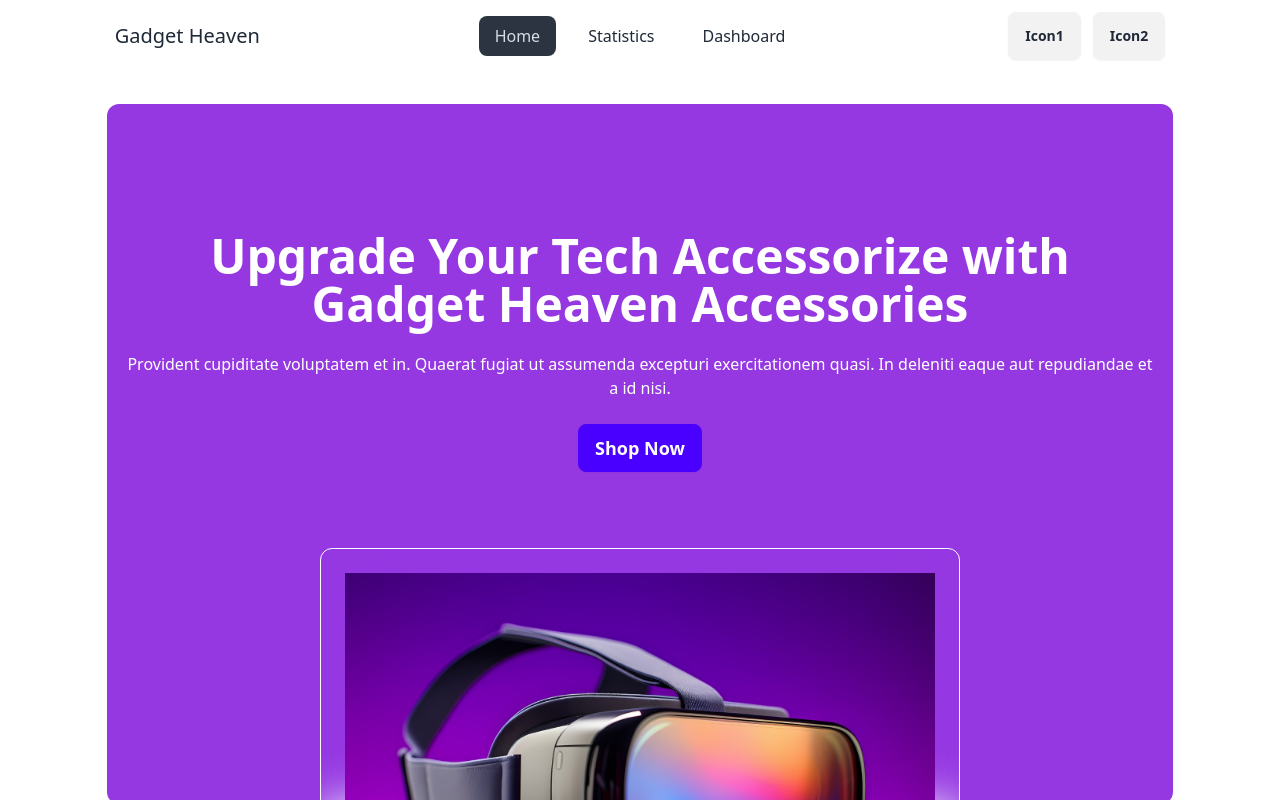
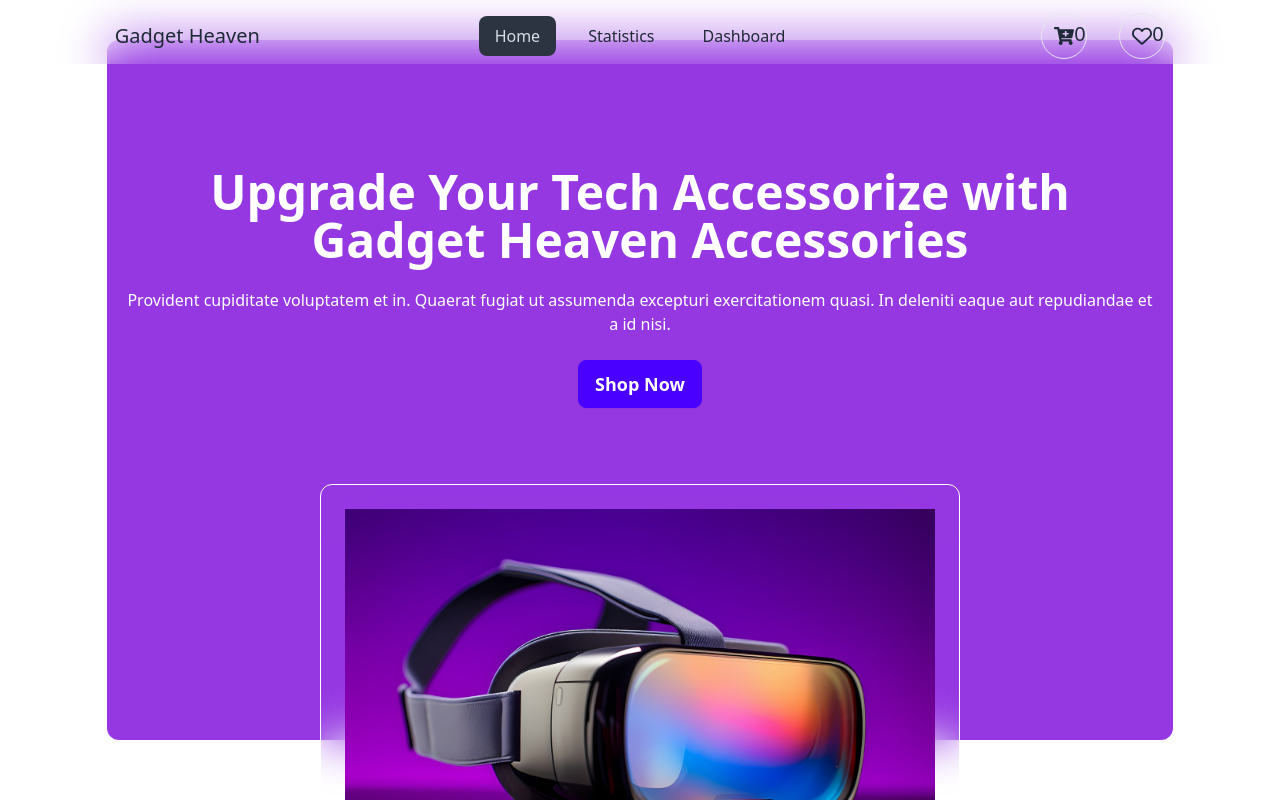
Before and after one commit to imran-information/gadget, a React (Vite) app: page / in a window 1280 px wide. Shown: the top 800 px of the page. Built offline with nearby package versions, Linux system fonts and the light colour scheme.

Commit message:
dashboard cart/wishlisist add

```diff
--- a/package.json
+++ b/package.json
@@ -14,6 +14,7 @@
     "match-sorter": "^7.0.0",
     "react": "^18.3.1",
     "react-dom": "^18.3.1",
+    "react-icons": "^5.3.0",
     "react-router-dom": "^6.27.0",
     "sort-by": "^1.2.0"
   },
--- a/src/components/DashboardCart.jsx
+++ b/src/components/DashboardCart.jsx
@@ -24,7 +24,7 @@ const DashboardCart = () => {
             <div className='flex justify-between items-center'>
                 <div className='text-2xl font-bold'>Cart</div>
                 <div className='flex justify-between gap-10 items-center'>
-                    <h2 className='text-2xl font-bold'>Total cost:</h2>
+                    <h2 className='text-2xl font-bold'>Total cost: {price}</h2>
                     <button onClick={handleShortByProduct} className='btn btn-outline font-bold'>Short by Price</button>
                     <button className='btn btn-outline font-bold'>Purchase</button>
                 </div>
--- a/src/components/DashboardWishlist.jsx
+++ b/src/components/DashboardWishlist.jsx
@@ -1,11 +1,37 @@
-import React from 'react';
+import React, { useEffect, useState } from 'react';
+import { getToHartProduct } from '../utility';
+import Card from './Card';
 
 const DashboardWishlist = () => {
+    const getProducts = getToHartProduct()
+    const [product, setProduct] = useState([]);
+    const [price, setPrice] = useState(0)
+
+    useEffect(() => {
+        setProduct(getProducts)
 
 
+    }, [])
+    const handleShortByProduct = () => {
+        const sorted = [...getProducts].sort((a, b) => b.price - a.price)
+        setProduct(sorted)
+    }
     return (
-        <div>
-            DashboardWishlist
+        <div className='my-10'>
+            <div className='flex justify-between items-center'>
+                <div className='text-2xl font-bold'>Wishlist</div>
+                <div className='flex justify-between gap-10 items-center'>
+                    <h2 className='text-2xl font-bold'>Total cost: {price}</h2>
+                    <button onClick={handleShortByProduct} className='btn btn-outline font-bold'>Short by Price</button>
+                    <button className='btn btn-outline font-bold'>Purchase</button>
+                </div>
+            </div>
+            <div className='grid grid-cols-1 md:grid-cols-2 lg:grid-cols-4 gap-5 my-10'>
+                {
+                    product.map(product => <Card key={product.id} product={product}></Card>)
+
+                }
+            </div>
         </div>
     );
 };
--- a/src/components/NavBar.jsx
+++ b/src/components/NavBar.jsx
@@ -1,9 +1,15 @@
 import React from 'react';
 import { NavLink } from 'react-router-dom';
+import { FaCartPlus } from "react-icons/fa";
+import { FaRegHeart } from "react-icons/fa6";
+import { getToHartProduct, getToProduct } from '../utility';
+
 
 const NavBar = () => {
+    const cart = getToProduct()
+    const heart = getToHartProduct()
     return (
-        <div className="navbar bg-base-100 top-0 z-50 backdrop-blur-xl">
+        <div className="navbar mx-auto w-10/12">
             <div className="navbar-start">
                 <div className="dropdown">
                     <div tabIndex={0} role="button" className="btn btn-ghost lg:hidden">
@@ -38,9 +44,18 @@ const NavBar = () => {
 
                 </ul>
             </div>
-            <div className="navbar-end gap-3">
-                <NavLink to='/dashboard' className="btn">Icon1</NavLink>
-                <NavLink to='/dashboard' className="btn">Icon2</NavLink>
+            <div className="navbar-end gap-8">
+                <NavLink to='/dashboard' className="border p-3 rounded-full ">
+                    <FaCartPlus className='text-xl '></FaCartPlus>
+                    <div className='fixed ml-5 text-xl top-5 '>
+                        {cart.length}
+                    </div>
+                </NavLink>
+                <NavLink to='/dashboard' className="border p-3 rounded-full"><FaRegHeart className='text-xl'></FaRegHeart>
+                    <div className='fixed ml-5 text-xl top-5 '>
+                        {heart.length}
+                    </div>
+                </NavLink>
 
             </div>
         </div>
--- a/src/index.css
+++ b/src/index.css
@@ -12,3 +12,7 @@ body {
         font-style: normal;
     }
 }
+
+html{
+    overflow-y: scroll;
+}
--- a/src/layouts/MainLayouts.jsx
+++ b/src/layouts/MainLayouts.jsx
@@ -7,10 +7,10 @@ const MainLayouts = () => {
     return (
         <div>
             {/* NavBar  */}
-            <div className='h-16 w-10/12 mx-auto'>
+            <div className='h-16 w-full fixed top-0 z-50 backdrop-blur-xl mx-auto'>
                 <NavBar></NavBar>
             </div>
-            <div className='min-h-[calc(100vh-290px)] py-10 w-10/12 mx-auto'>
+            <div className='min-h-[calc(100vh-220px)] py-10 w-10/12 mx-auto'>
                 <Outlet></Outlet>
             </div>
             {/* Footer */}
--- a/src/pages/Dashboard.jsx
+++ b/src/pages/Dashboard.jsx
@@ -1,8 +1,18 @@
-import React from 'react';
+import React, { useState } from 'react';
 import { Outlet } from 'react-router-dom';
+import DashboardCart from '../components/DashboardCart';
+import DashboardWishlist from '../components/DashboardWishlist';
 
 
 const Dashboard = () => {
+    const [toggle, setToggle] = useState(true)
+    const handleToggle = () => {
+        setToggle(true)
+    }
+    const handleToggleWishlist = () => {
+        setToggle(false)
+    }
+
     return (
         <div>
             <div className="hero bg-[#9538E2] min-h-[300px] rounded-xl items-start">
@@ -12,12 +22,15 @@ const Dashboard = () => {
                         <p className="py-6 text-white">
                             Explore the latest gadgets that will take your experience to the next level. From smart devices to the coolest accessories, we have it all!
                         </p>
-                        <button className="btn mr-5 btn-primary font-bold text-lg text-white">Cart</button>
-                        <button className="btn  btn-primary font-bold text-lg text-white">Wishlist</button>
+                        <button onClick={handleToggle} className="btn mr-5 btn-primary font-bold text-lg text-white">Cart</button>
+                        <button onClick={handleToggleWishlist} className="btn  btn-primary font-bold text-lg text-white">Wishlist</button>
                     </div>
                 </div>
             </div>
-            <Outlet></Outlet>
+            {
+                toggle ? <DashboardCart></DashboardCart> : <DashboardWishlist></DashboardWishlist>
+            }
+
 
         </div>
     );
--- a/src/utility/index.js
+++ b/src/utility/index.js
@@ -40,4 +40,4 @@ const setHartProductCart = (product) => {
     localStorage.setItem('heart', productStringify)
 }
 
-export { setProductCart, setHartProductCart, getToProduct }
+export { setProductCart, setHartProductCart, getToProduct, getToHartProduct }
```
Also changed, not shown: src/routes/Routes.jsx (+10 -10 lines), 1 other file (tests, documents, lock files or other folders).
